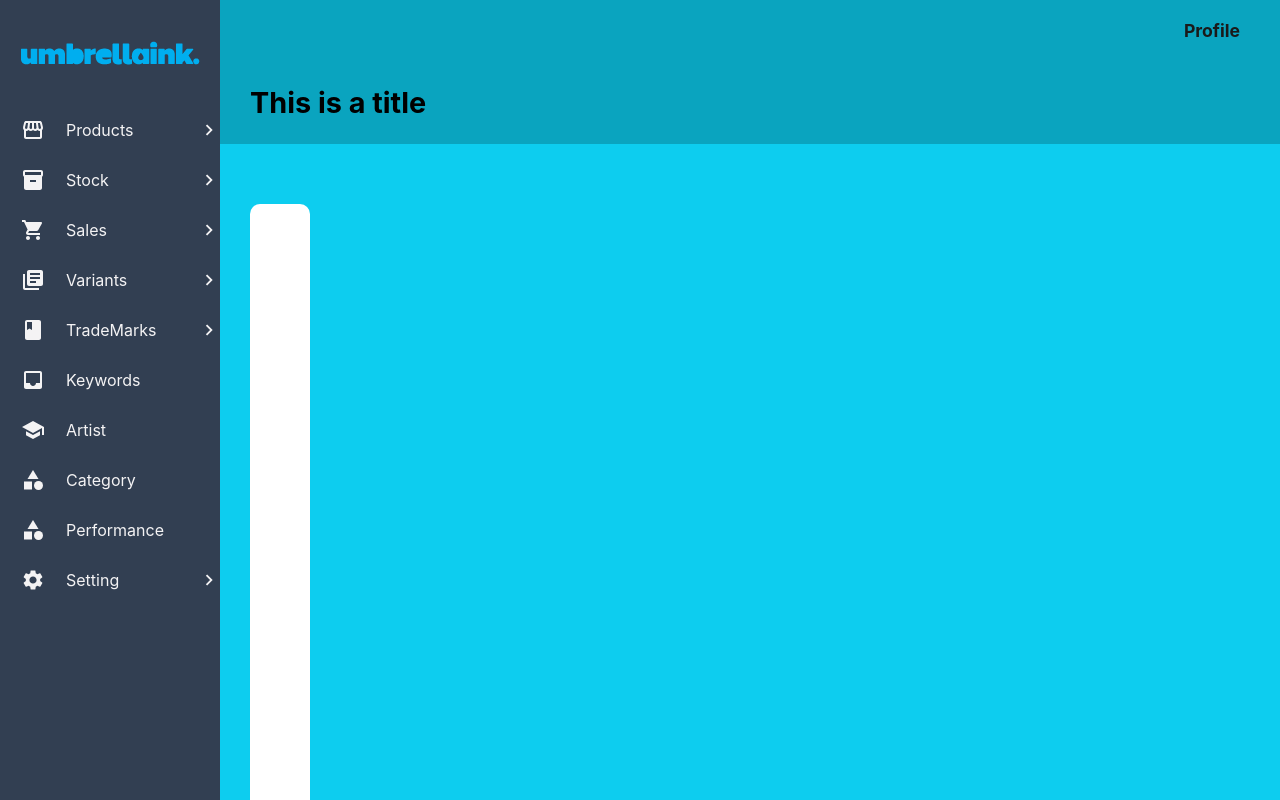
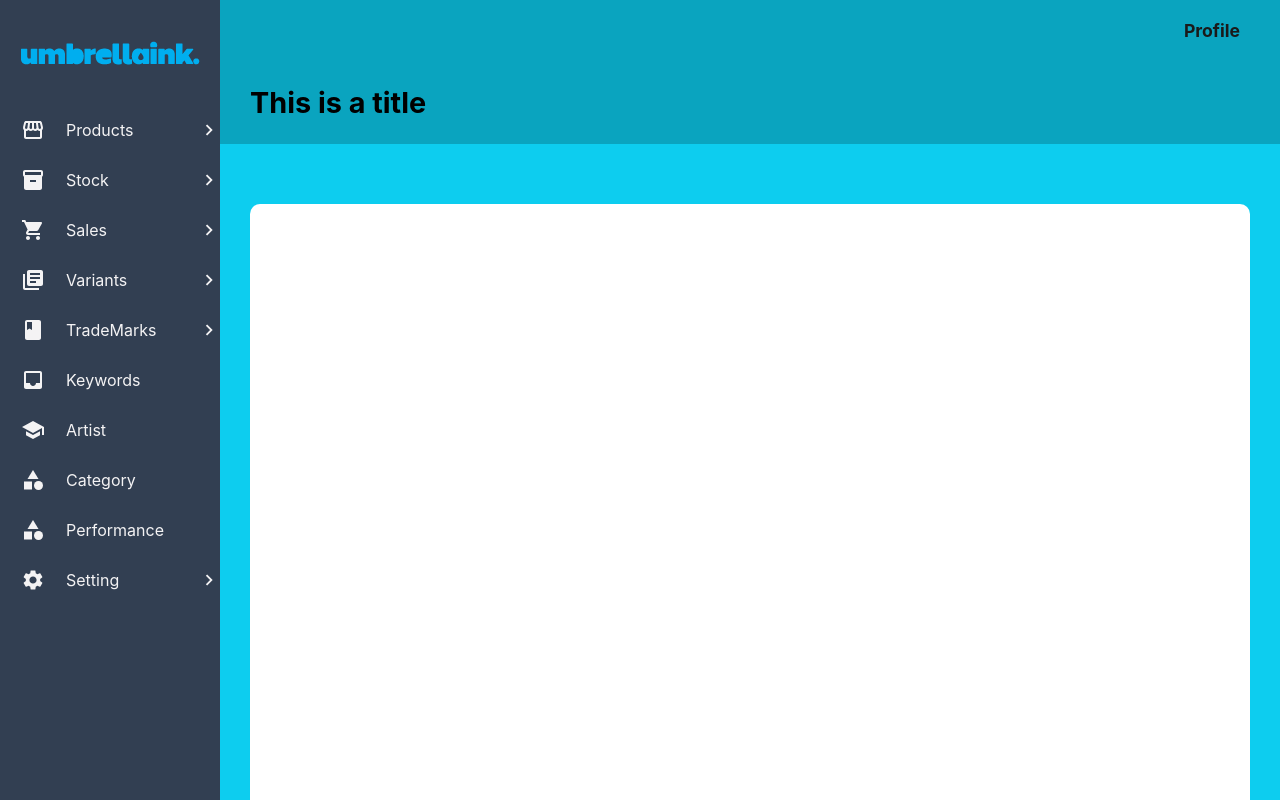
Before and after one commit to NightW0lfff/Zedflow-Project, a React (Create React App) app: page / in a window 1280 px wide. Shown: the top 800 px of the page. Built offline with nearby package versions, Linux system fonts and the light colour scheme.

Commit message:
Update ImageMockup.css

```diff
--- a/src/Pages/ImageMockup.css
+++ b/src/Pages/ImageMockup.css
@@ -6,12 +6,11 @@ h1 {
 .main-box {
   display: flex;
   flex-direction: column;
-  justify-content: start;
-  align-items: start;
+  justify-content: flex-start;
+  align-items: flex-start;
   margin: 0;
   padding: 40px 3%;
   gap: 20px;
-  width: fit-content;
 }
 
 .product-image {
@@ -102,13 +101,18 @@ button:hover {
   border-radius: 10px;
 }
 
-.image-box {
+.image-box,
+.image-box-dark {
   min-width: 5vw;
   min-height: 5vw;
   background-color: #fff;
   margin: 10px;
   margin-top: 0;
   border: 0.5px solid #00000061;
+}
+
+.image-box-dark {
+  background-color: #888888;
 }
 
 .image-btn {
```
